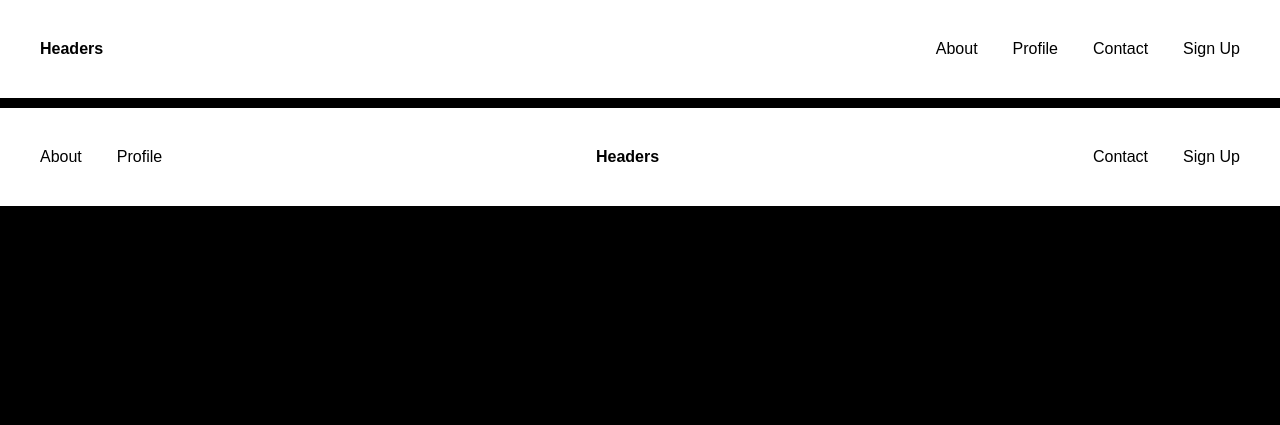
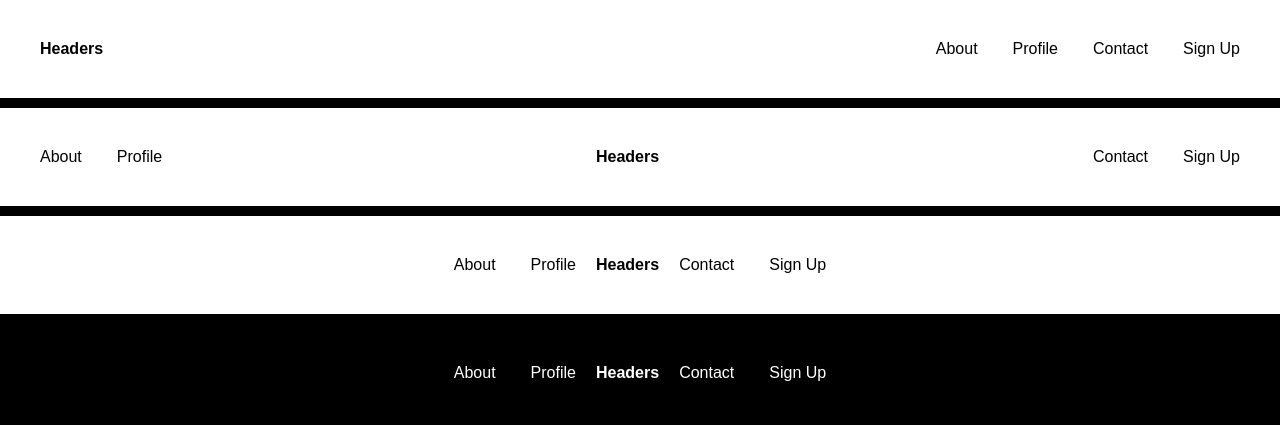
Before and after one commit to roanoarounik/Headers, a plain HTML site: page index.html in a window 1280 px wide. Drawn offline with Linux system fonts and the light colour scheme.

Commit message:
2 New Headers

```diff
--- a/index.html
+++ b/index.html
@@ -65,7 +65,68 @@
                 </div>
             </div>
         </header>
+        <!-- copy2 -->
+        <header class="huggingLogoMiddle logoMiddleHeader">
+            <div class="headerInner">
+                <div class="linksToTheSide headerEnd">
+                    <div class="menu">
+                        <a href="#">
+                            About
+                        </a>
+                        <a href="#">
+                            Profile
+                        </a>
+                    </div>
+                </div>
+                <div class="logo headerStart">
+                    <a href="./">
+                        Headers
+                    </a>
+                </div>
+                <div class="linksToTheSide headerEnd">
+                    <div class="menu">
+                        <a href="#">
+                            Contact
+                        </a>
+                        <a href="#">
+                            Sign Up
+                        </a>
+                    </div>
+                </div>
+            </div>
+        </header>
+        <!-- copy3 -->
+        <header class="newHeaderv1 huggingLogoMiddle logoMiddleHeader">
+            <div class="headerInner">
+                <div class="linksToTheSide headerEnd">
+                    <div class="menu">
+                        <a href="#">
+                            About
+                        </a>
+                        <a href="#">
+                            Profile
+                        </a>
+                    </div>
+                </div>
+                <div class="logo headerStart">
+                    <a href="./">
+                        Headers
+                    </a>
+                </div>
+                <div class="linksToTheSide headerEnd">
+                    <div class="menu">
+                        <a href="#">
+                            Contact
+                        </a>
+                        <a href="#">
+                            Sign Up
+                        </a>
+                    </div>
+                </div>
+            </div>
+        </header>
     </div>
+
 </body>
 
 </html>
--- a/styles/style.css
+++ b/styles/style.css
@@ -22,7 +22,13 @@ a {
 
 .headerInner {
     display: flex;
+    grid-gap: 20px;
+    align-items: center;
     justify-content: space-between;
+}
+
+.huggingLogoMiddle .headerInner {
+    justify-content: center;
 }
 
 .headerStart a {
@@ -34,6 +40,7 @@ a {
     grid-gap: 35px;
 }
 
-/* .logoMiddleHeader {
-    ;
-} */
+.newHeaderv1 {
+    filter: invert(1);
+    font-family: inherit;
+}
```
